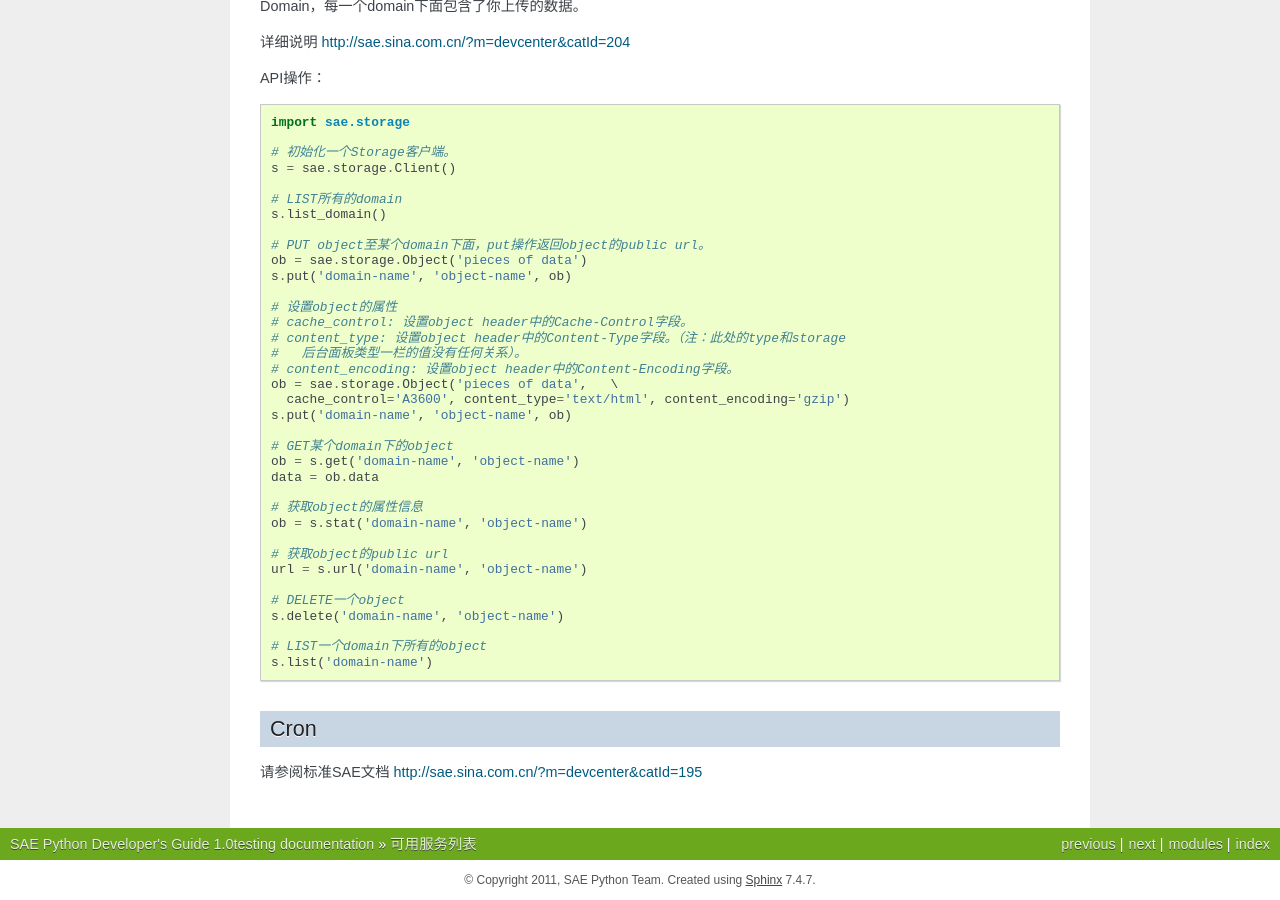
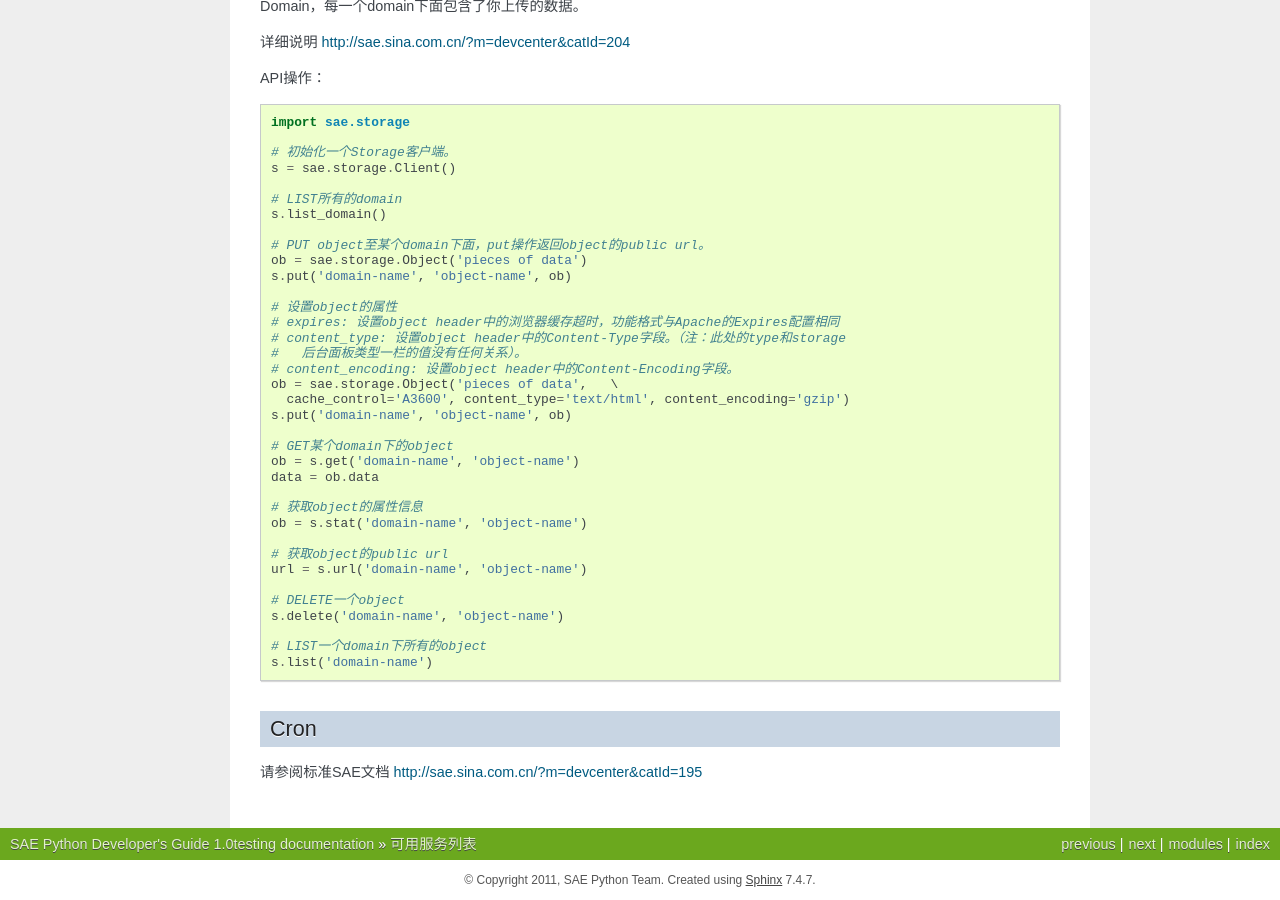
Before and after one commit to sinacloud/sae-python-dev-guide, a Sphinx documentation site: the page built from docs/service.rst, in a window 1280 px wide and 900 px high, scrolled down 3847 px. Built offline with Sphinx 7.4.7, drawn with Linux system fonts in a browser that asks for light colours.

Commit message:
update storage docs

```diff
--- a/docs/service.rst
+++ b/docs/service.rst
@@ -222,7 +222,7 @@ API操作：   ::
     s.put('domain-name', 'object-name', ob)
 
     # 设置object的属性
-    # cache_control: 设置object header中的Cache-Control字段。
+    # expires: 设置object header中的浏览器缓存超时，功能格式与Apache的Expires配置相同
     # content_type: 设置object header中的Content-Type字段。（注：此处的type和storage
     #   后台面板类型一栏的值没有任何关系）。
     # content_encoding: 设置object header中的Content-Encoding字段。
```
